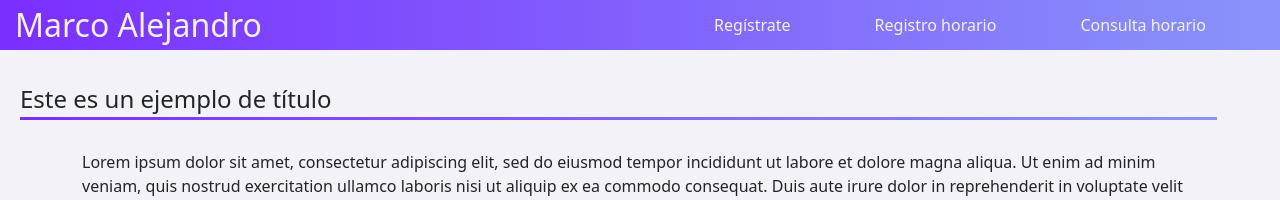
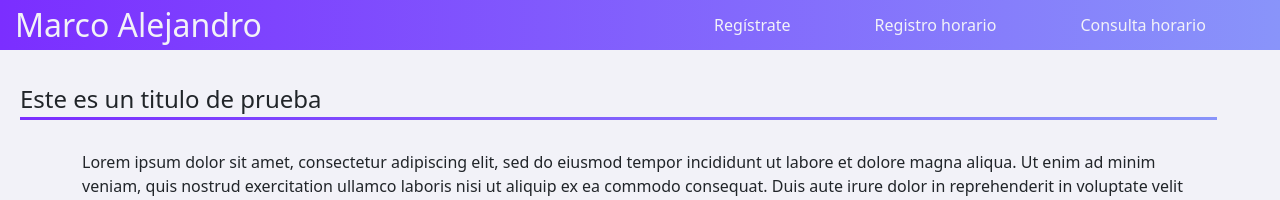
Before and after one commit to marcoale04/Schedule_organizer, a React (Vite) app in the folder front/: page / in a window 1280 px wide. Shown: the top 200 px of the page. Built offline with nearby package versions, Linux system fonts and the light colour scheme.

Commit message:
title bar component

```diff
--- /dev/null
+++ b/front/src/Components/TitleBar/TitleBar.css
@@ -0,0 +1,26 @@
+.title-container{
+    width: 100%;
+    height: 100px;
+    padding-left: 20px;
+    display: flex;
+    flex-direction: column;
+    justify-content: center;
+    align-items: start;
+    text-align: left;
+}
+.title{
+    display: flex;
+    width: 100%;
+    justify-content: start;
+    align-items: center;
+    font-size: 1.5rem;
+}
+
+.hr-purple{
+    height: 3px;
+    width: 95%;
+    background: var( --background-title-var) ;
+
+
+
+}
--- /dev/null
+++ b/front/src/Components/TitleBar/TitleBar.tsx
@@ -0,0 +1,25 @@
+import "./TitleBar.css"
+
+interface Props{
+    title: string,
+    color: string
+}
+export const TitleBar = (props: Props) => {
+
+    let body = window.document.body;
+    body.style.setProperty("--background-title-var", props.color);
+    return(
+        <>
+            <div className="title-container">
+                <div className="title">
+                    <p>
+                        {props.title}
+                    </p>
+
+                </div>
+                <div className="hr-purple">
+                </div>
+            </div>
+        </>
+    )
+}
--- a/front/src/Pages/Login/Login.tsx
+++ b/front/src/Pages/Login/Login.tsx
@@ -1,5 +1,6 @@
 import { useNavigate } from "react-router-dom"
 import "./login.css"
+import { TitleBar } from "../../Components/TitleBar/TitleBar";
 
 export const Login = () => {
 
@@ -23,16 +24,7 @@ export const Login = () => {
             </header>
 
             <div className="main-container">
-                <div className="title-container">
-                    <div className="title">
-                        <p>
-                            Este es un ejemplo de título
-                        </p>
-
-                    </div>
-                    <div className="hr-purple">
-                    </div>
-                </div>
+                <TitleBar title="Este es un titulo de prueba" color="var(--gradient-purples)"/>
                 <div className="container">
                     <p>
                         Lorem ipsum dolor sit amet, consectetur adipiscing elit, sed do eiusmod tempor incididunt ut labore et dolore magna aliqua. Ut enim ad minim veniam, quis nostrud exercitation ullamco laboris nisi ut aliquip ex ea commodo consequat. Duis aute irure dolor in reprehenderit in voluptate velit esse cillum dolore eu fugiat nulla pariatur. Excepteur sint occaecat cupidatat non proident, sunt in culpa qui officia deserunt mollit anim id est laborum.
--- a/front/src/Pages/Login/login.css
+++ b/front/src/Pages/Login/login.css
@@ -55,29 +55,6 @@ header {
     background: #7B2EFF;
 }
 
-.title-container{
-    width: 100%;
-    height: 100px;
-    padding-left: 20px;
-    display: flex;
-    flex-direction: column;
-    justify-content: center;
-    align-items: start;
-    text-align: left;
-}
-.title{
-    display: flex;
-    width: 100%;
-    justify-content: start;
-    align-items: center;
-    font-size: 1.5rem;
-}
-
-.hr-purple{
-    height: 3px;
-    width: 95%;
-    background: linear-gradient(90deg, #7B2EFF, #8994FA) ;
-}
 .container{
     width: 100%;
     padding-left: 20px;
--- a/front/src/Pages/Playground/Playground.tsx
+++ b/front/src/Pages/Playground/Playground.tsx
@@ -6,6 +6,7 @@ import { Schedule } from "../../Components/Schedule/Schedule"
 import Button from 'react-bootstrap/Button';
 import { Carousel } from "../../Components/Carousel/Carousel";
 import { RedirectCard } from "../../Components/RedirectCard/RedirectCard";
+import { TitleBar } from "../../Components/TitleBar/TitleBar";
 
 export const Playground = () => {
 
@@ -32,7 +33,10 @@ export const Playground = () => {
 
 
                 {/* <Carousel /> */}
-                <RedirectCard icon="calendar" background="var( --gradient-pinks)" label="Suaves y redondos" />
+                {/* <RedirectCard icon="calendar" background="var( --gradient-pinks)" label="Suaves y redondos" /> */}
+                <TitleBar title="Perritos redondos y suaves "  color="aqua"/>
+                {/* <TitleBar title="Perritos redondos y suaves "  color="var(--gradient-purples)"/> */}
+
 
 
 
--- a/front/src/index.css
+++ b/front/src/index.css
@@ -17,6 +17,7 @@ body p{
   --white: #F2F2F8;
   --black: #313132;
   --gradient-pinks: linear-gradient(90deg, #E387F5, #FF8ABE);
+  --gradient-purples: linear-gradient(90deg, #7B2EFF, #8994FA);
 }
 
 p{
```
